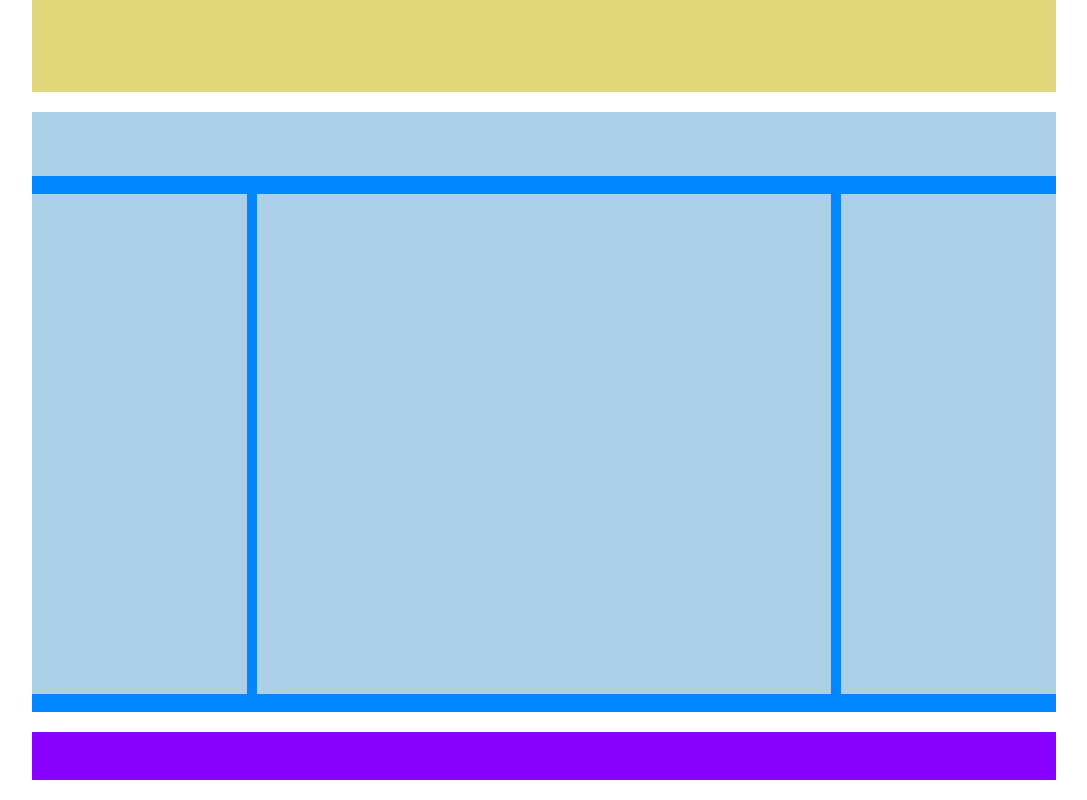
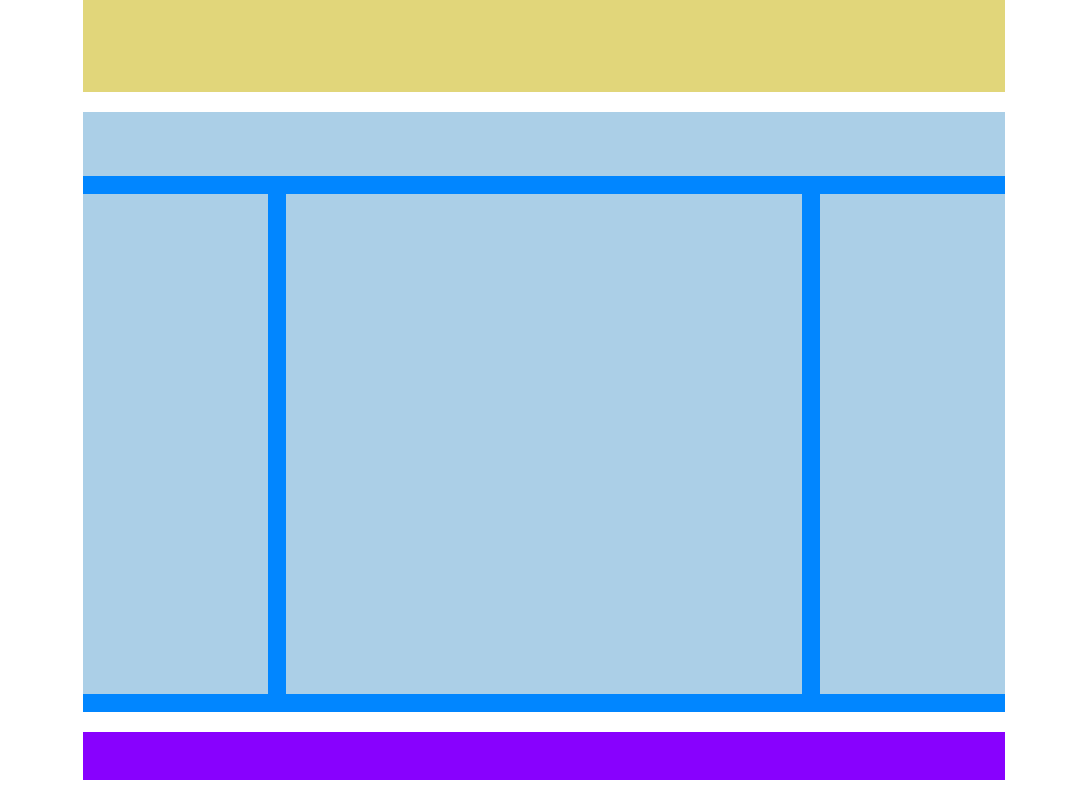
Before and after one commit to Giadaspt/htmlcss-struttura-wp, a plain HTML site: page index.html in a window 1280 px wide. Shown: the part 412-1212 px from the top of the page, without its empty margins (96-1183 px from the left). Drawn offline with Linux system fonts and the light colour scheme.

Commit message:
layout base completo tolte classi e raggruppato css

```diff
--- a/css/style.css
+++ b/css/style.css
@@ -6,7 +6,7 @@
 
 /* contains all the body*/
 .container {
-  width: 80%;
+  width: 72%;
   margin: 20px auto;
 }
 
@@ -54,13 +54,11 @@ aside, section {
 }
 
 aside {
-  width: 21%;
+  width: 20%;
 }
 
 section {
   width: 56%;
+  margin-right: 2%;
+  margin-left: 2%;
 }
-
-section, .side-one{
-  margin-right: 1%;
-}
--- a/index.html
+++ b/index.html
@@ -20,9 +20,9 @@
     <main class="main-area">
       <div class="top-content"></div>
       <div class="rest-content clearfix">
-        <aside class="side-one"></aside>
+        <aside></aside>
         <section></section>
-        <aside class="side-two"></aside>
+        <aside></aside>
       </div>
     </main>
 
```
